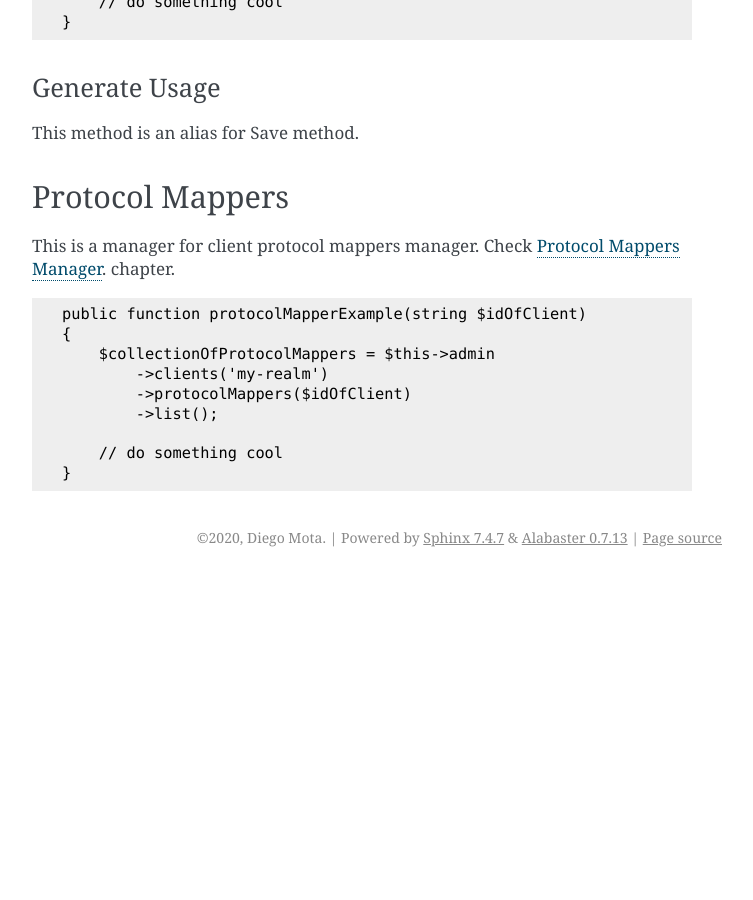
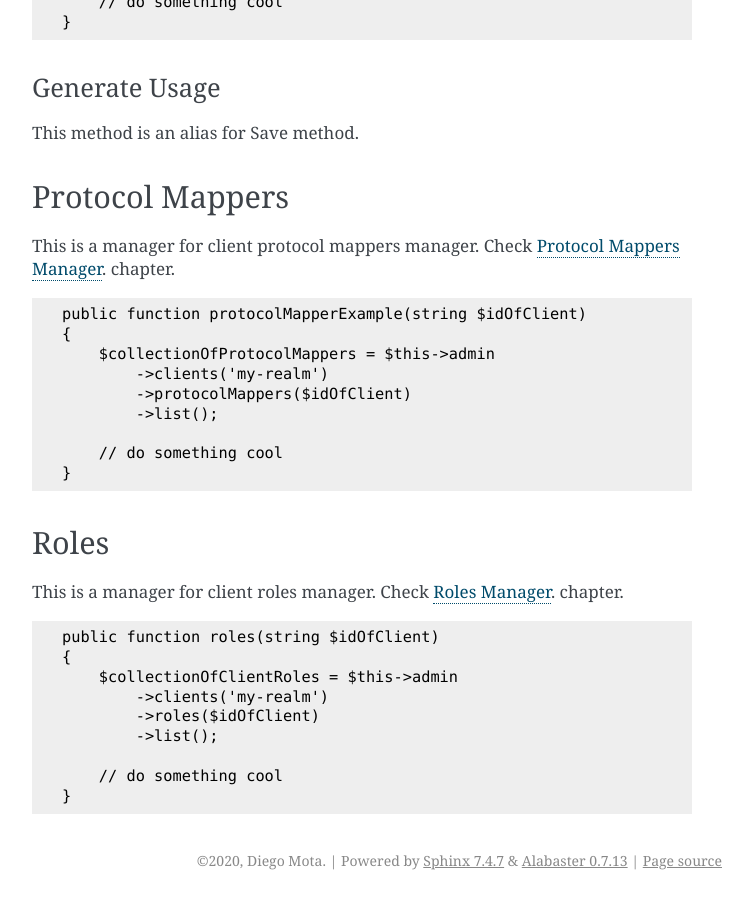
Before and after one commit to diegosm/keycloak-admin-documentation, a Sphinx documentation site: the page built from source/client_manager.rst, in a window 1280 px wide and 900 px high, scrolled down 3070 px. Shown: the whole window, without its empty margins (388-1141 px from the left). Built offline with Sphinx 7.4.7, drawn with Linux system fonts in a browser that asks for light colours; before the commit the page ends 3647 px from its top, so only the background shows below that.

Commit message:
Changes on roles manager and added client roles manager.

```diff
--- a/source/client_manager.rst
+++ b/source/client_manager.rst
@@ -210,3 +210,26 @@ Check :ref:`protocol_mappers`. chapter.
 
         // do something cool
     }
+
+
+
+
+.. _client_manager.roles:
+
+Roles
+##########################
+
+This is a manager for client roles manager.
+Check :ref:`roles_manager`. chapter.
+
+.. code-block:: php
+
+    public function roles(string $idOfClient)
+    {
+        $collectionOfClientRoles = $this->admin
+            ->clients('my-realm')
+            ->roles($idOfClient)
+            ->list();
+
+        // do something cool
+    }
--- a/source/roles_manager.rst
+++ b/source/roles_manager.rst
@@ -10,7 +10,8 @@ Role Class
 
 The class ``Role`` is a
 `Role Representation  <https://www.keycloak.org/docs-api/5.0/rest-api/index.html#_rolerepresentation>`_.
-To use Role Manager, you need to pass the Realm that you will work with.
+To use Role Manager, you need to pass the Realm that you will work with. You can also manager Client Roles too,
+check Client documentation.
 
 .. rst-class:: table
 .. list-table:: for specifying which namespace and source file of Role scope
```
